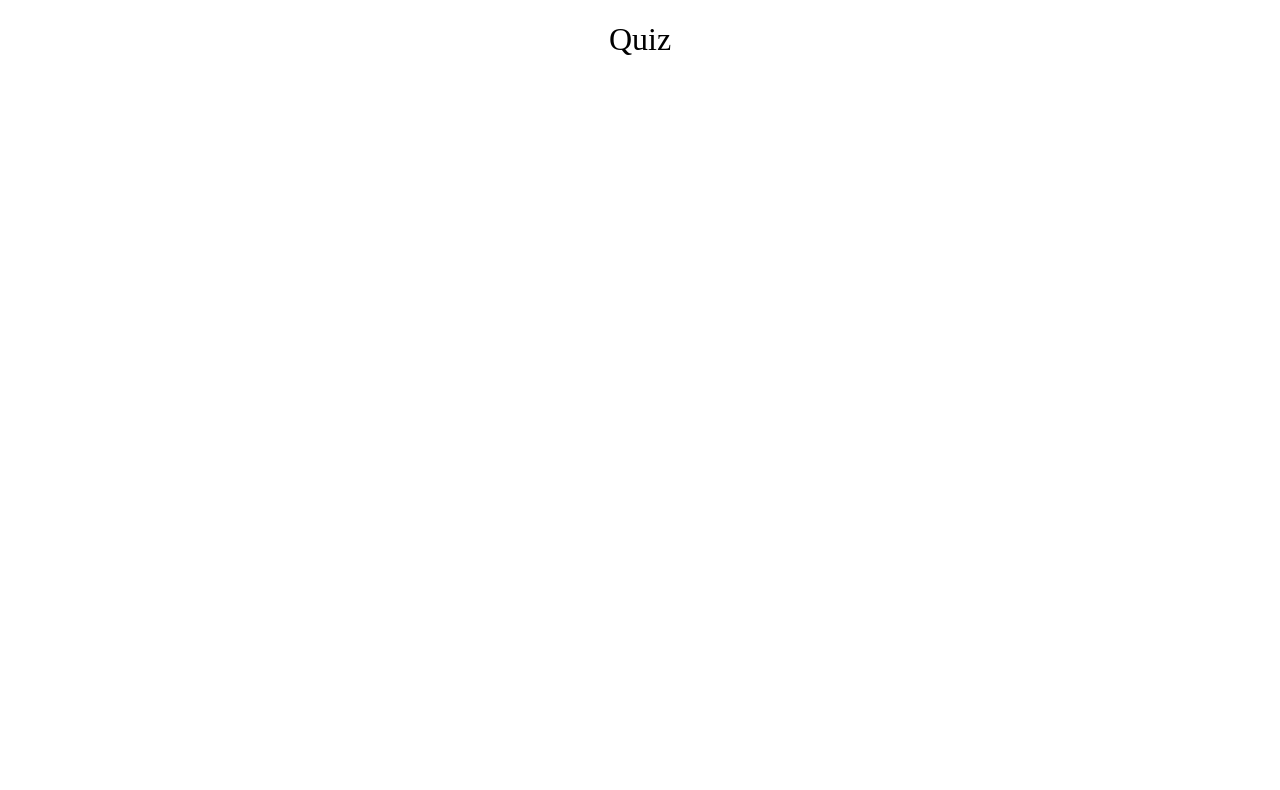
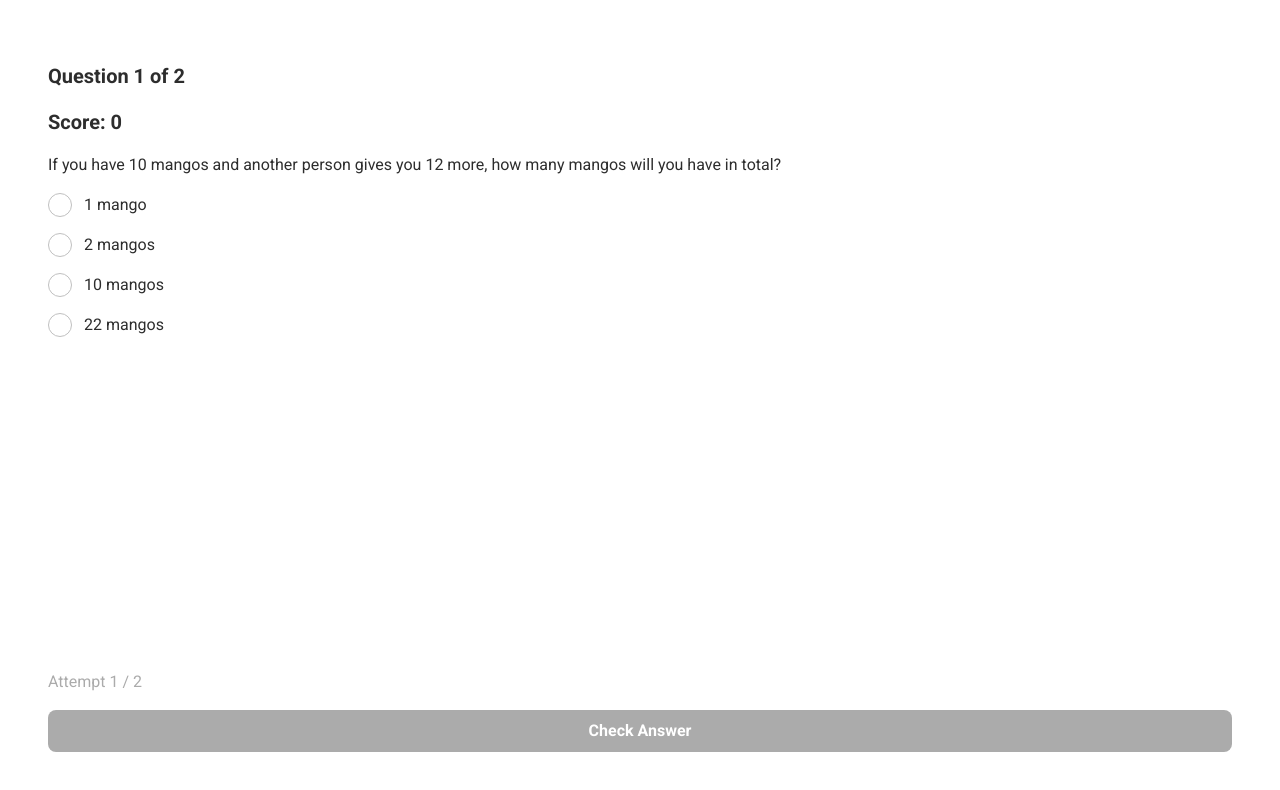
Before and after one commit to tmbritton/indeed-code, a React (Create React App) app: page / in a window 1280 px wide. Both pictures are taken after a click on the button "Start Quiz!". Shown: the top 790 px of the page. Built offline with nearby package versions, Linux system fonts and the light colour scheme.

Commit message:
Get basic flow of quiz working, sans timers.

```diff
--- a/src/components/Button.tsx
+++ b/src/components/Button.tsx
@@ -10,6 +10,7 @@ const StyledButton = styled.button`
   font-family: ${theme.fonts.global};
   font-size: ${theme.fontSizes.body};
   font-weight: ${theme.fontWeights.bold};
+  text-align: center;
   cursor: pointer;
   transition: background-color 0.2s ease-in-out;
   &:hover {
--- a/src/components/Input.tsx
+++ b/src/components/Input.tsx
@@ -13,6 +13,7 @@ const StyledInput = styled('div')`
   align-items: center;
   cursor: pointer;
   position: relative;
+  margin-bottom: 1rem;
   &::before {
     display: inline-block;
     width: 1.5rem;
--- a/src/components/Text.tsx
+++ b/src/components/Text.tsx
@@ -3,8 +3,8 @@ import theme from '../theme';
 import styled from '@emotion/styled';
 
 interface Props {
-  textStyle?: 'body' | 'heading' | 'heading2' | 'feedback';
-  color?: 'default' | 'success' | 'failure';
+  textStyle?: 'body' | 'heading' | 'heading2' | 'feedback' | 'italic';
+  color?: 'default' | 'success' | 'failure' | 'deemphasize';
   element?: 'h1' | 'h2' | 'p' | 'span';
   className?: string;
 }
@@ -44,6 +44,13 @@ const Text: FC<Props> = ({
       line-height: 1.5;
       margin-bottom: 1.5rem;
     }
+    &.textStyle-italic {
+      font-size: ${theme.fontSizes.body};
+      font-weight: ${theme.fontWeights.normal};
+      line-height: 1.5;
+      margin-bottom: 1rem;
+      text-style: italic;
+    }
     &.color-default {
       color: ${theme.colors.text};
     }
@@ -52,6 +59,9 @@ const Text: FC<Props> = ({
     }
     &.color-failure {
       color: ${theme.colors.failure};
+    }
+    &.color-deemphasize {
+      color: ${theme.colors.disabled};
     }
   `;
 
--- a/src/screens/Quiz.tsx
+++ b/src/screens/Quiz.tsx
@@ -1,12 +1,199 @@
-import { FC, Dispatch } from 'react';
+import { FC, Dispatch, useState, useEffect } from 'react';
+import styled from '@emotion/styled';
 import { useQuizContext } from '../providers/QuizContextProvider';
 import { Action } from '../../types';
 import { useNavigate, NavigateFunction } from 'react-router';
+import Text from '../components/Text';
+import Button from '../components/Button';
+import { ContentWrapper } from '../components/LayoutComponents';
+import Input from '../components/Input';
+import { getSelectedState } from '../utils';
+import { QuizStatus } from '../../types';
+
+const TitleWrapper = styled('div')`
+  display: flex;
+  flex-direction: column;
+  text-align: left;
+`;
+
+const QuestionText = styled(Text)`
+  text-align: left;
+`;
+
+const AnswerOptionsWrap = styled('div')`
+  display: flex;
+  flex-direction: column;
+  width: 100%;
+`;
+
+const QuizWrapper = styled(ContentWrapper)`
+  && {
+    text-align: left;
+  }
+`;
+
+const ButtonWrap = styled('div')`
+  display: flex;
+  flex-direction: column;
+  margin-top: auto;
+`;
+
+const optionClickHandler = (
+  value: string,
+  selected: string[],
+  multipleAllowed: boolean,
+  dispatch: Dispatch<Action>
+) => {
+  const newValue = getSelectedState(selected, value, multipleAllowed);
+  dispatch({ type: 'selectAnswer', payload: { selections: newValue } });
+};
+
+/**
+ * Get submit button text depending on status and questions left.
+ * @param status
+ * @param hasMoreQuestions
+ * @returns
+ */
+const getButtonText = (status: QuizStatus, hasMoreQuestions: boolean) => {
+  if (status === 'selected' || status === 'idle') {
+    return 'Check Answer';
+  }
+  if (status === 'incorrect' || status === 'correct') {
+    if (hasMoreQuestions) {
+      return 'Next Question';
+    }
+    return 'Go To Results';
+  }
+  // Default that shouldn't occur.
+  return 'Continue';
+};
+
+/**
+ * Determine if button is disabled depending on reducer status.
+ * @param status QuizStatus
+ * @returns
+ */
+const isButtonDisabled = (status: QuizStatus) => {
+  if (status === 'selected' || status === 'correct' || status === 'incorrect') {
+    return false;
+  }
+  return true;
+};
+
+const buttonClickHandler = (
+  status: QuizStatus,
+  dispatch: Dispatch<Action>,
+  selections?: string[]
+) => {
+  if (status === 'selected' && selections && selections.length) {
+    dispatch({
+      type: 'submitAnswer',
+      payload: { selections: selections },
+    });
+  }
+  if (status === 'correct' || status === 'incorrect') {
+    dispatch({
+      type: 'continue',
+    });
+  }
+};
 
 const Quiz: FC<{}> = () => {
   const [state, dispatch] = useQuizContext();
   const navigate = useNavigate();
-  return <h1>Quiz</h1>;
+  const index = state?.data?.currentQuestionIndex;
+  const question = state?.data?.questionList?.[index];
+  const allowMultipleAnswers = question?.correctAnswerKeyList?.length > 1;
+  const hasMoreQuestions =
+    state.data.questionList.length - 1 > state.data.currentQuestionIndex;
+  const selected = state?.data?.selectedAnswers;
+
+  /**
+   * Handle reducer status changes.
+   */
+  useEffect(() => {
+    // Handles going to start screen on refresh.
+    if (state.status === 'start') {
+      navigate('/');
+    }
+  }, [state.status]);
+
+  useEffect(() => {
+    if (state.action.length) {
+      state.action.forEach((action) => {
+        if (action.type === 'goToResults') {
+          navigate('/results');
+        }
+      });
+    }
+  }, [state.action]);
+
+  return (
+    <QuizWrapper>
+      <TitleWrapper>
+        <Text textStyle="heading2" element="h1">
+          Question {state?.data?.currentQuestionIndex + 1} of{' '}
+          {state?.data?.questionList?.length}
+        </Text>
+        <Text textStyle="heading2" element="p">
+          Score: {state?.data?.score}
+        </Text>
+      </TitleWrapper>
+      <QuestionText>{question?.questionText}</QuestionText>
+      {allowMultipleAnswers ? (
+        <Text textStyle="italic" color="deemphasize">
+          Please select all that apply.
+        </Text>
+      ) : null}
+      <AnswerOptionsWrap>
+        {question.answerOptionList.map((option, index) => {
+          return (
+            <Input
+              onClick={(value) =>
+                optionClickHandler(
+                  value,
+                  selected,
+                  allowMultipleAnswers,
+                  dispatch
+                )
+              }
+              key={option?.id}
+              value={option?.id}
+              checked={selected.includes(option.id)}
+            >
+              {option.answerText}
+            </Input>
+          );
+        })}
+      </AnswerOptionsWrap>
+      {state.status === 'correct' ? (
+        <Text textStyle="feedback" color="success">
+          You got it right!
+        </Text>
+      ) : null}
+      {state.status === 'incorrect' || state.status === 'tryagain' ? (
+        <Text textStyle="feedback" color="failure">
+          You got it wrong ☹️
+        </Text>
+      ) : null}
+      {state?.data?.attemptCount > 1 ? (
+        <Text textStyle="italic" color="deemphasize">
+          Hint: {question.hintText}
+        </Text>
+      ) : null}
+      <ButtonWrap>
+        <Text textStyle="italic" color="deemphasize" element="p">
+          Attempt {state?.data?.attemptCount} / {question.allowedAttemptCount}
+        </Text>
+        <Button
+          disabled={isButtonDisabled(state.status)}
+          onClick={() => buttonClickHandler(state.status, dispatch, selected)}
+        >
+          {getButtonText(state.status, hasMoreQuestions)}
+        </Button>
+      </ButtonWrap>
+    </QuizWrapper>
+  );
 };
 
 export default Quiz;
--- a/src/screens/Results.tsx
+++ b/src/screens/Results.tsx
@@ -1,7 +1,101 @@
-import React, { FC } from 'react';
+import { FC, Dispatch, useEffect, useState } from 'react';
+import styled from '@emotion/styled';
+import { useNavigate, NavigateFunction } from 'react-router';
+import { useQuizContext } from '../providers/QuizContextProvider';
+import { ContentWrapper } from '../components/LayoutComponents';
+import Text from '../components/Text';
+import Button from '../components/Button';
+import { Action, IScore } from '../../types';
+
+const StyledButton = styled(Button)`
+  margin-top: auto;
+`;
+
+const formatDate = (timeStamp: number): string => {
+  const date = new Date(timeStamp);
+  return `${date.getMonth()}/${date.getDate()}/${date.getFullYear()}`;
+};
+
+/**
+ * Handle button click.
+ * @param dispatch Action to dispatch to reducer.
+ */
+const clickHandler = (
+  dispatch: Dispatch<Action>,
+  navigate: NavigateFunction
+) => {
+  dispatch({ type: 'playAgain' });
+  navigate('/');
+};
 
 const Results: FC<{}> = () => {
-  return <h1>Results</h1>;
+  const [state, dispatch] = useQuizContext();
+  const [highScore, setHighScore] = useState<IScore>({
+    correct: 0,
+    count: 0,
+    timeStamp: 0,
+  });
+  const navigate = useNavigate();
+  const lsKey = 'results';
+
+  useEffect(() => {
+    // Handles refreshing.
+    if (state.status === 'start') {
+      navigate('/');
+    }
+  }, [state.status]);
+
+  // Get history of results from localStorage on pageload.
+  useEffect(() => {
+    //if (localStorage.getItem())
+    const cachedData = localStorage.getItem(lsKey);
+    const cachedScore = cachedData ? JSON.parse(cachedData) : null;
+    const currentScore: IScore = {
+      correct: state?.data?.score,
+      count: state?.data?.questionList?.length,
+      timeStamp: Date.now(),
+    };
+    if (cachedScore) {
+      if (cachedScore.correct > currentScore.correct) {
+        setHighScore(cachedScore);
+      } else if (cachedScore.correct < currentScore.correct) {
+        setHighScore(currentScore);
+        localStorage.setItem(lsKey, JSON.stringify(currentScore));
+      } else {
+        // Let's use the most recent score if the correct totals are equal.
+        setHighScore(currentScore);
+        localStorage.setItem(lsKey, JSON.stringify(currentScore));
+      }
+    } else {
+      setHighScore(currentScore);
+      localStorage.setItem(lsKey, JSON.stringify(currentScore));
+    }
+  }, []);
+
+  return (
+    <ContentWrapper>
+      <iframe
+        src="https://giphy.com/embed/26u4lOMA8JKSnL9Uk"
+        width="100%"
+        frameBorder="0"
+        allowFullScreen
+      ></iframe>
+      <Text element="h1" textStyle="heading">
+        You're a Trivia master!
+      </Text>
+      <Text>
+        You got {state?.data?.score} out of {state?.data?.questionList?.length}{' '}
+        right!
+      </Text>
+      <Text>
+        You best score so far was {highScore.correct} out of {highScore.count}{' '}
+        which you got on {formatDate(highScore.timeStamp)}.
+      </Text>
+      <StyledButton onClick={() => clickHandler(dispatch, navigate)}>
+        Try Again!
+      </StyledButton>
+    </ContentWrapper>
+  );
 };
 
 export default Results;
--- a/src/state/reducers.ts
+++ b/src/state/reducers.ts
@@ -10,6 +10,7 @@ const initalQuizState: IQuizState = {
     currentQuestionIndex: 0,
     questionList: questionData,
     score: 0,
+    selectedAnswers: [],
     submittedAnswerMap: {},
   },
 };
@@ -27,6 +28,10 @@ const idleReducer = (state: IQuizState, action: Action): IQuizState => {
         ...state,
         status: 'selected',
         action: [],
+        data: {
+          ...state.data,
+          selectedAnswers: action.payload.selections,
+        },
       };
   }
   return state;
@@ -39,12 +44,21 @@ const idleReducer = (state: IQuizState, action: Action): IQuizState => {
  * @returns states
  */
 const selectedReducer = (state: IQuizState, action: Action): IQuizState => {
+  if (action?.type === 'selectAnswer') {
+    return {
+      ...state,
+      data: {
+        ...state.data,
+        selectedAnswers: action.payload.selections,
+      },
+    };
+  }
   if (action?.type === 'submitAnswer') {
     const currentIndex = state?.data?.currentQuestionIndex;
     const currentQuestion = state?.data?.questionList[currentIndex];
     const isCorrect = isAnswerCorrect(
       currentQuestion?.correctAnswerKeyList,
-      action?.payload?.chosenAnswerList
+      action?.payload?.selections
     );
     const hasAttemptsLeft =
       state?.data?.attemptCount < currentQuestion?.allowedAttemptCount;
@@ -66,8 +80,7 @@ const selectedReducer = (state: IQuizState, action: Action): IQuizState => {
             : state.data.attemptCount,
         submittedAnswerMap: {
           ...state.data.submittedAnswerMap,
-          [state.data.questionList[currentIndex].id]:
-            action.payload.chosenAnswerList,
+          [state.data.questionList[currentIndex].id]: action.payload.selections,
         },
       },
     };
@@ -92,6 +105,7 @@ const correctReducer = (state: IQuizState, action: Action): IQuizState => {
       action: [{ type: hasMoreQuestions ? 'startTimer' : 'goToResults' }],
       data: {
         ...state.data,
+        attemptCount: hasMoreQuestions ? 1 : state?.data?.attemptCount,
         currentQuestionIndex: hasMoreQuestions
           ? state?.data?.currentQuestionIndex + 1
           : state?.data?.currentQuestionIndex,
@@ -112,6 +126,10 @@ const tryagainReducer = (state: IQuizState, action: Action): IQuizState => {
       ...state,
       status: 'selected',
       action: [],
+      data: {
+        ...state.data,
+        selectedAnswers: action?.payload?.selections,
+      },
     };
   }
   return state;
```
Also changed, not shown: src/utils.ts (+35 -0 lines), types/index.d.ts (+9 -2 lines), 2 other files (tests, documents, lock files or other folders).
